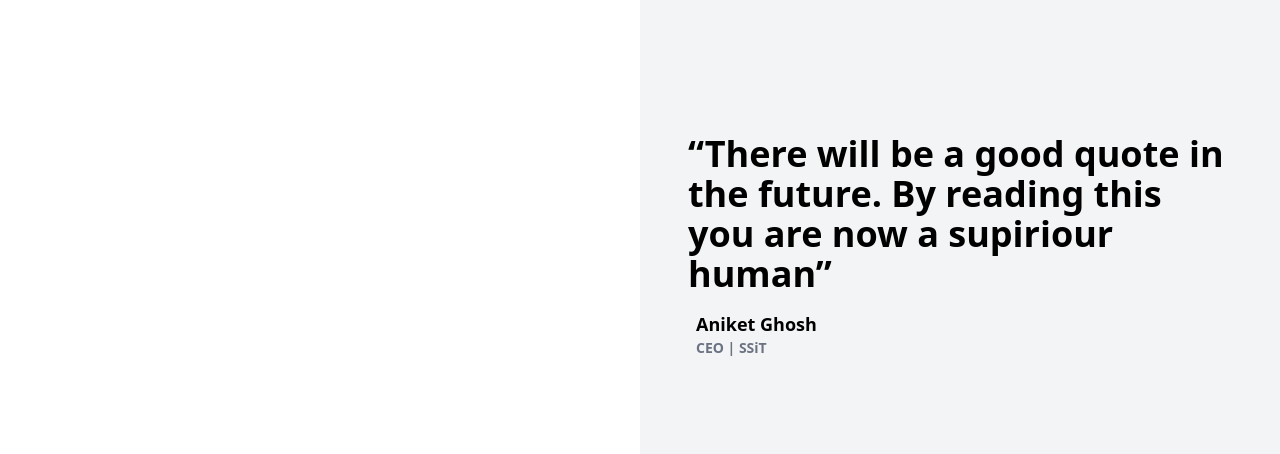
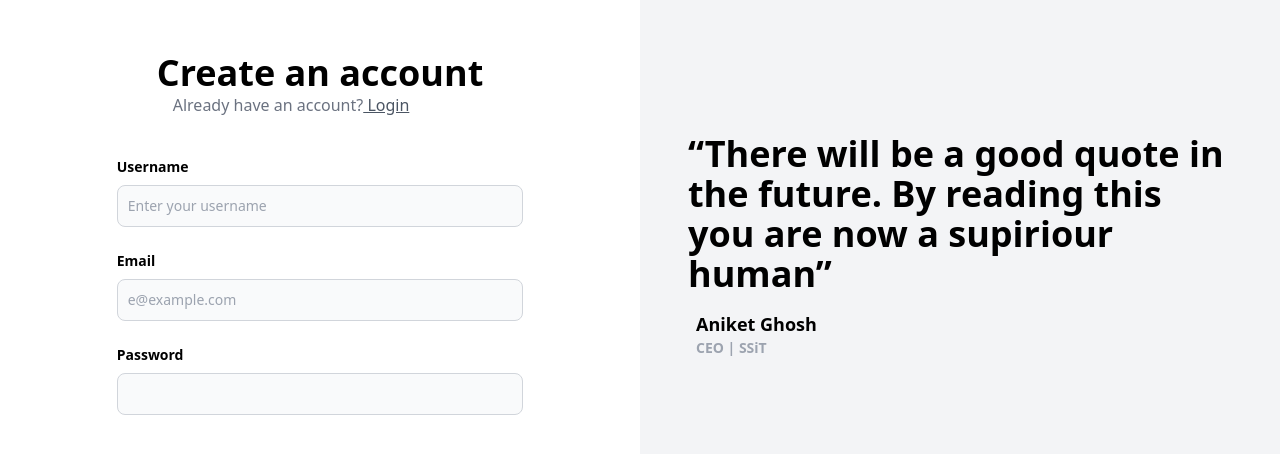
Before and after one commit to aniketh3014/Circuit-Stream, a React (Vite) app in the folder frontend/: page /signup in a window 1280 px wide. Shown: the part 154-608 px from the top of the page. Built offline with nearby package versions, Linux system fonts and the light colour scheme.

Commit message:
Created input components and basic signup paage template

```diff
--- /dev/null
+++ b/frontend/src/components/Auth.tsx
@@ -0,0 +1,53 @@
+import { Link } from "react-router-dom"
+import { SignupType } from "@aniketh3014/bolg-common/dist/index"
+import { useState } from "react";
+import { AuthInput } from "./AuthInputs";
+
+export const Auth = ({type}: {type: "signin | signup"}) => {
+
+    const [text, setText] = useState<SignupType>({
+        email: "",
+        password: "",
+        username: ""
+    });
+
+    return (
+        <div className="flex flex-col justify-center h-screen ">
+            <div className="flex justify-center">
+                <div>
+                <div className="px-10">
+                    <div className="flex justify-center flex-col font-sans">
+                        <div className="text-4xl font-extrabold">
+                            Create an account
+                        </div>
+                        <div className="text-gray-500 pl-4 font-medium">
+                            Already have an account?
+                            <Link className="underline text-gray-600" to={"/signin"}> Login</Link>
+                        </div>
+                    </div>
+                </div>
+                <div className="mt-10">
+                    <AuthInput label="Username" placeholder="Enter your username    " onChange={(e) =>
+                        setText(c => ({
+                            ...c,
+                            username: e.target.value
+                        }))
+                    }/>
+                    <AuthInput label="Email" placeholder="e@example.com" onChange={(e) =>
+                        setText(c => ({
+                            ...c,
+                            email: e.target.value
+                        }))
+                    }/>
+                    <AuthInput label="Password" placeholder="" type={"password"} onChange={(e) =>
+                        setText(c => ({
+                            ...c,
+                            password: e.target.value
+                        }))
+                    }/>
+                </div>
+                </div>
+            </div>
+        </div>
+    )
+}
--- /dev/null
+++ b/frontend/src/components/AuthInputs.tsx
@@ -0,0 +1,17 @@
+import { ChangeEvent } from "react";
+
+interface AuthInputType {
+    label: string;
+    placeholder: string;
+    onChange: (e: ChangeEvent<HTMLInputElement>) => void;
+    type?: string;
+}
+
+export const AuthInput = ({label, placeholder, onChange, type}: AuthInputType) => {
+    return <div className="grid gap-6 mb-6">
+        <div>
+            <label className="block mb-2 text-sm font-semibold text-black">{label}</label>
+            <input type={type || "text"} onChange={onChange} className="w-full bg-gray-50 border border-gray-300 text-gray-900 text-sm rounded-lg block p-2.5" placeholder={placeholder} required />
+        </div>
+    </div>
+}
--- a/frontend/src/components/Quote.tsx
+++ b/frontend/src/components/Quote.tsx
@@ -8,7 +8,7 @@ export const Quote = () => {
                 <div className="px-2 pt-4 font-semibold text-lg font-ui-sans-serif antialiased">
                     Aniket Ghosh
                 </div>
-                <div className="px-2 font-semibold text-sm text-gray-500">
+                <div className="px-2 font-semibold text-sm text-gray-400">
                     CEO | SSiT
                 </div>
             </div>
--- a/frontend/src/pages/Signup.tsx
+++ b/frontend/src/pages/Signup.tsx
@@ -1,10 +1,14 @@
+import { Auth } from "../components/Auth"
 import { Quote } from "../components/Quote"
 
 export const Signup = () => {
     return <div className="grid grid-cols-2">
         <div>
+            <Auth />
+        </div>
+        <div className="invisible lg:visible">
+         <Quote/>
+        </div>
 
-        </div>
-        <Quote/>
     </div>
 }
```
